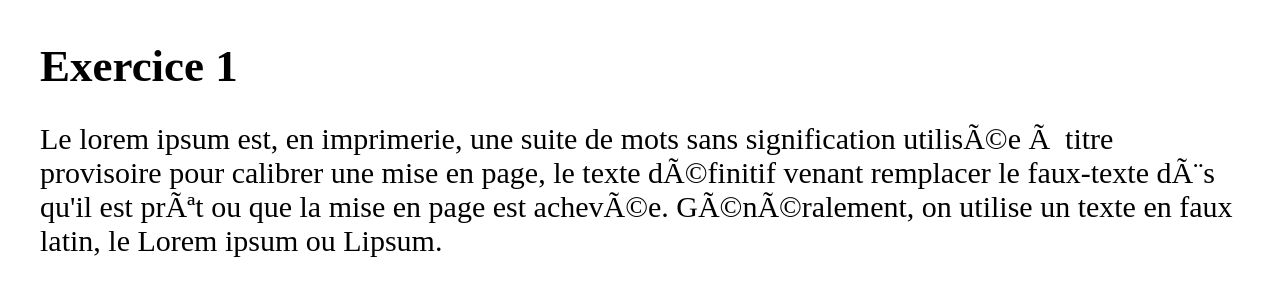
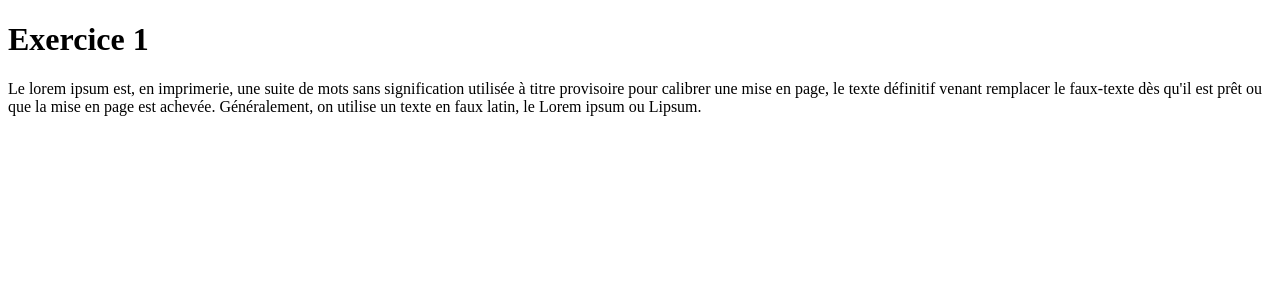
Before and after one commit to PaulineDesert/Exercice-1, a plain HTML site: page index.html in a window 1280 px wide. Drawn offline with Linux system fonts and the light colour scheme.

Commit message:
Correction

```diff
--- a/index.html
+++ b/index.html
@@ -1,15 +1,11 @@
-<Doctype=html>
-<html>
-
+<!Doctype html>
+<html lang="fr">
     <head>
-        <meta-charset="UTF-8"/>
-        <link rel="stylesheet" href="style.css">
+        <meta charset="UTF-8" />
         <title>Exercice 1</title>
-        </head>
-
-        <body>
-        <h1>Exercice 1<h1/>
+    </head>
+    <body>
+        <h1>Exercice 1</h1>
         <p>Le lorem ipsum est, en imprimerie, une suite de mots sans signification utilisée à titre provisoire pour calibrer une mise en page, le texte définitif venant remplacer le faux-texte dès qu'il est prêt ou que la mise en page est achevée. Généralement, on utilise un texte en faux latin, le Lorem ipsum ou Lipsum.</p>
-        </body>
-
+    </body>
  </html>
```
